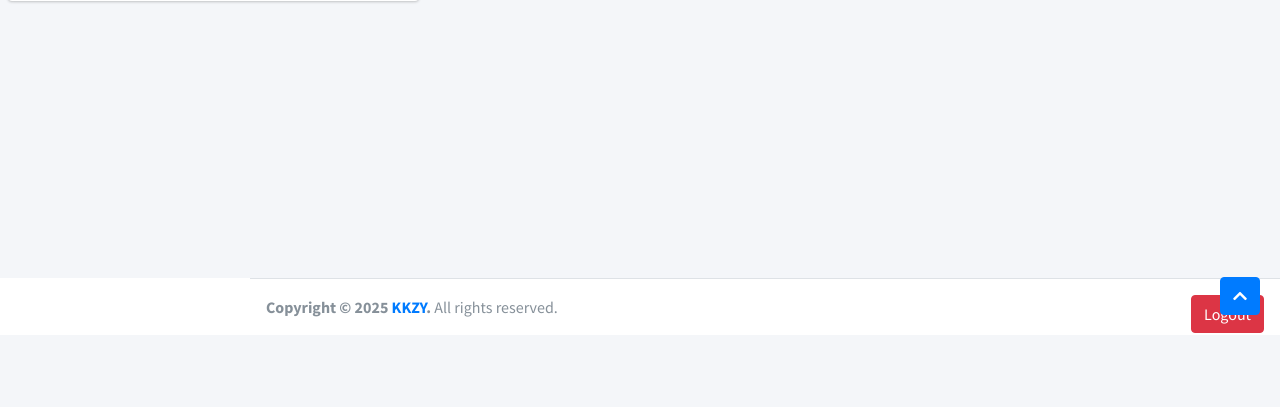
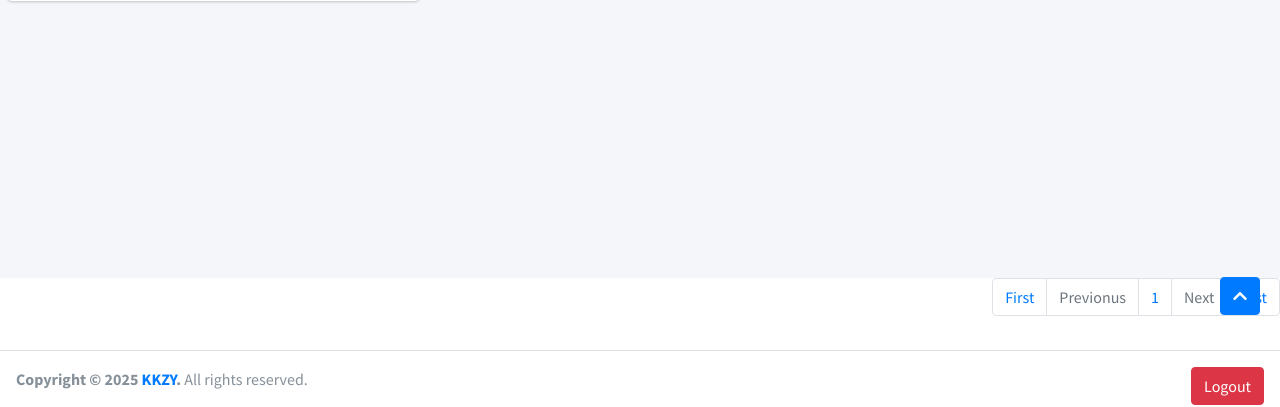
Before and after one commit to KaungKhantZayar/Blog, a PHP site: page /index.php?pageno=1 in a window 1280 px wide. Shown: the part 465-872 px from the top of the page. Before the commit the page ends 798 px from the top, so only its background shows below. Run offline with PHP 8.4, Linux system fonts and the light colour scheme; a user stored in the database is signed in; data comes from the database, SQL or seed files in the repository; some libraries are stand-ins or nearby versions.

Commit message:
update comment

```diff
--- a/index.php
+++ b/index.php
@@ -14,7 +14,7 @@ if (empty($_SESSION['user_id']) && empty($_SESSION['logged_in'])) {
 <head>
   <meta charset="utf-8">
   <meta name="viewport" content="width=device-width, initial-scale=1">
-  <title>AdminLTE 3 | Widgets</title>
+  <title>Blog Site</title>
 
   <!-- Google Font: Source Sans Pro -->
   <link rel="stylesheet" href="https://fonts.googleapis.com/css?family=Source+Sans+Pro:300,400,400i,700&display=fallback">
@@ -36,10 +36,44 @@ if (empty($_SESSION['user_id']) && empty($_SESSION['logged_in'])) {
     </section>
 
     <?php
-    $stmt = $pdo->prepare("SELECT * FROM posts ORDER BY id  DESC");
-    $stmt->execute();
-    $result = $stmt->fetchAll();
+    // $stmt = $pdo->prepare("SELECT * FROM posts ORDER BY id  DESC");
+    // $stmt->execute();
+    // $result = $stmt->fetchAll();
      ?>
+
+
+     <?php
+          if (!empty($_GET['pageno'])) {
+            $pageno = $_GET['pageno'];
+          }else {
+            $pageno = 1;
+          }
+          $numOfrecs = 6;
+          $offset = ($pageno - 1) * $numOfrecs;
+
+          if (empty($_POST['search'])) {
+            $stmt = $pdo->prepare("SELECT * FROM posts ORDER BY id  DESC");
+            $stmt->execute();
+            $rawResult = $stmt->fetchAll();
+
+            $total_pages = ceil(count($rawResult) / $numOfrecs);
+
+            $stmt = $pdo->prepare("SELECT * FROM posts ORDER BY id DESC LIMIT $offset,$numOfrecs");
+            $stmt->execute();
+            $result = $stmt->fetchAll();
+          }else {
+            $searchKey = $_POST['search'];
+            $stmt = $pdo->prepare("SELECT * FROM posts WHERE title ORDER BY id  DESC");
+            $stmt->execute();
+            $rawResult = $stmt->fetchAll();
+
+            $total_pages = ceil(count($rawResult) / $numOfrecs);
+
+            $stmt = $pdo->prepare("SELECT * FROM posts WHERE title ORDER BY id DESC LIMIT $offset,$numOfrecs");
+            $stmt->execute();
+            $result = $stmt->fetchAll();
+          }
+          ?>
 
     <!-- Main content -->
     <section class="content">
@@ -77,10 +111,24 @@ if (empty($_SESSION['user_id']) && empty($_SESSION['logged_in'])) {
     </a>
   </div>
 
+  <nav aria-lable="Page navigation example" style="float:right;">
+    <ul class="pagination">
+      <li class="page-item"><a class="page-link" href="?pageno=1">First</a></li>
+      <li class="page-item <?php if($pageno <= 1){echo 'disabled';}?>">
+        <a class="page-link" href="<?php if($pageno <= 1){echo '#';}else{echo "?pageno=".($pageno-1);}?>">Previonus</a>
+      </li>
+      <li class="page-item"><a class="page-link" href="#"><?php echo $pageno;?></a></li>
+      <li class="page-item <?php if($pageno >= $total_pages){echo 'disabled';}?>">
+        <a class="page-link" href="<?php if($pageno >= $total_pages){echo '#';}else{echo "?pageno=".($pageno+1);}?>">Next</a>
+      </li>
+      <li class="page-item"><a class="page-link" href="?pagenp=<?php echo $total_pages;?>">Last</a></li>
+    </ul>
+  </nav>
 
+<br><br><br>
   <!-- /.content-wrapper -->
 
-  <footer class="main-footer">
+  <footer class="main-footer" style="margin-left:0px !important;">
   <!-- To the right -->
   <div class="float-right d-none d-sm-inline">
     <a href="logout.php" type="button" class="btn btn-danger logout">Logout</a>
--- a/register.php
+++ b/register.php
@@ -31,7 +31,7 @@ session_start();
 <head>
   <meta charset="utf-8">
   <meta http-equiv="X-UA-Compatible" content="IE=edge">
-  <title>Blog | Log in</title>
+  <title>Blog | Register</title>
   <!-- Tell the browser to be responsive to screen width -->
   <meta name="viewport" content="width=device-width, initial-scale=1">
 
```
Also changed, not shown: blogdetail.php (+19 -10 lines), Admin/images/3.png (added).
